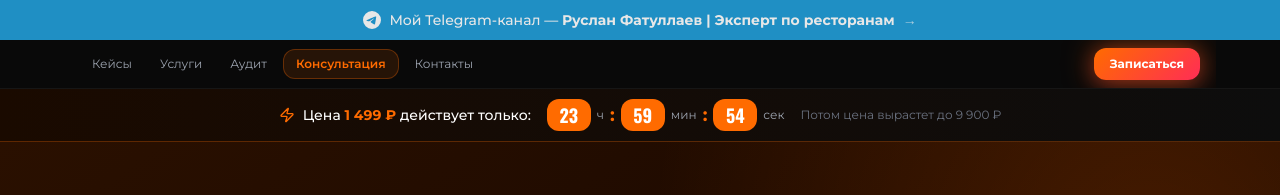
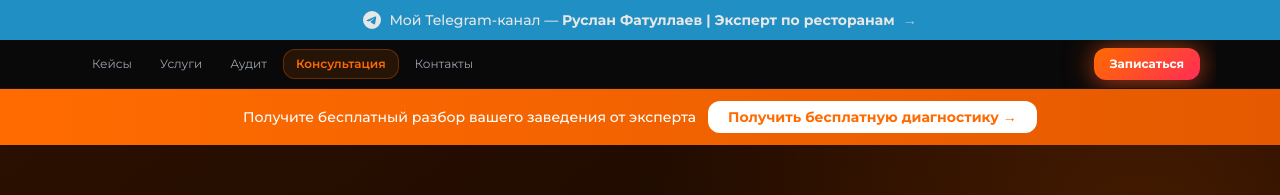
Before and after one commit to pr-poehali-dev/crisis-consultation-tool, a React (Vite) app: page / in a window 1280 px wide. Shown: the top 195 px of the page. Built offline with nearby package versions, Linux system fonts and the light colour scheme; no server answers.

Commit message:
"Заменить таймер на диагностику"

```diff
--- a/src/components/DiagnosticQuiz.tsx
+++ b/src/components/DiagnosticQuiz.tsx
@@ -4,14 +4,8 @@ import Icon from "@/components/ui/icon";
 const NOTIFY_URL = "https://functions.poehali.dev/7bba2fb3-0000-4130-964b-1f300eb201bc";
 
 const INFO_FIELDS = [
-  { id: "fullName", label: "Ф.И.О.", placeholder: "Иванов Иван Иванович" },
+  { id: "fullName", label: "Ваше имя", placeholder: "Иван Иванов" },
   { id: "phone", label: "Телефон / Telegram", placeholder: "+7 900 000 00 00 или @username" },
-  { id: "city", label: "Город", placeholder: "Москва" },
-  { id: "projectName", label: "Название проекта", placeholder: "Бар «Огонёк»" },
-  { id: "seats", label: "Количество посадочных мест", placeholder: "80", type: "number" },
-  { id: "staff", label: "Количество сотрудников проекта", placeholder: "15", type: "number" },
-  { id: "payroll", label: "Текущий Фонд Оплаты Труда (₽/мес)", placeholder: "350000", type: "number" },
-  { id: "managers", label: "Количество руководящих лиц", placeholder: "3", type: "number" },
 ];
 
 const QUESTIONS = [
--- a/src/pages/Restaurant.tsx
+++ b/src/pages/Restaurant.tsx
@@ -1,6 +1,5 @@
 import { useState, useRef, useEffect } from "react";
 import Icon from "@/components/ui/icon";
-import CountdownTimer from "@/components/CountdownTimer";
 import FloatingCTA from "@/components/FloatingCTA";
 import GuaranteeSection from "@/components/GuaranteeSection";
 import ExitPopup from "@/components/ExitPopup";
@@ -117,7 +116,20 @@ export default function Restaurant() {
         </div>
       </nav>
 
-      <CountdownTimer />
+      {/* CTA Banner */}
+      <div className="w-full bg-gradient-to-r from-[#FF6B00] to-[#e55a00] py-3 px-4">
+        <div className="max-w-5xl mx-auto flex flex-col sm:flex-row items-center justify-center gap-3 text-center">
+          <span className="text-white text-sm font-medium">
+            Получите бесплатный разбор вашего заведения от эксперта
+          </span>
+          <button
+            onClick={scrollToDiag}
+            className="bg-white text-[#FF6B00] font-bold text-sm px-5 py-1.5 rounded-lg hover:bg-orange-50 transition-colors whitespace-nowrap"
+          >
+            Получить бесплатную диагностику →
+          </button>
+        </div>
+      </div>
 
       {/* Hero */}
       <section className="relative min-h-screen flex items-center overflow-hidden">
```
